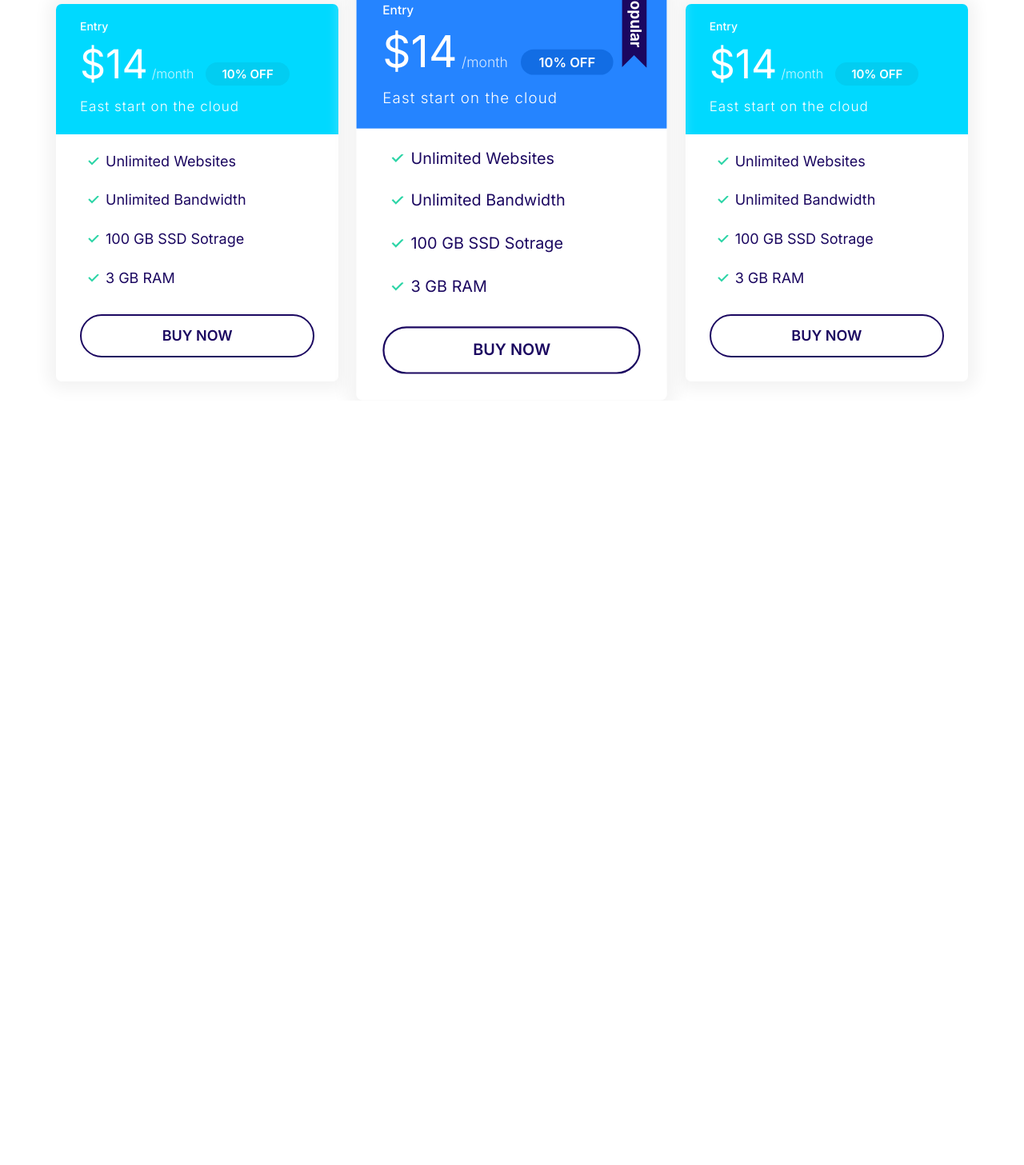
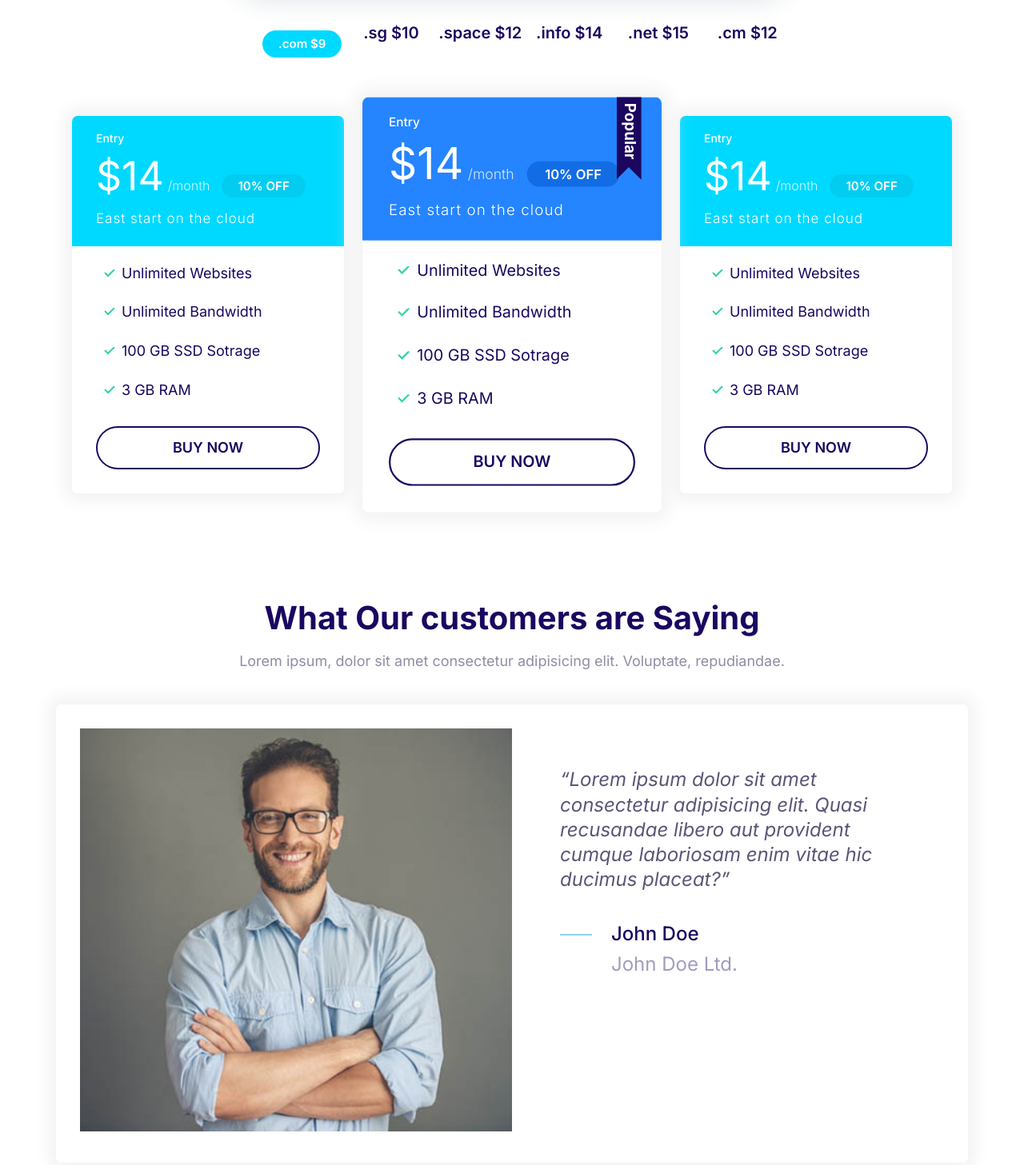
Before and after one commit to devlili10/cloudSphere, a plain HTML site: page index.html in a window 1280 px wide. Shown: the part 1057-2514 px from the top of the page at 80% size. Before the commit the page ends 1558 px from the top, so only its background shows below. Drawn offline with Linux system fonts and the light colour scheme.

Commit message:
Error: Trying to troubleshoot the testimonial icon not displaying

```diff
--- a/assets/css/styles.css
+++ b/assets/css/styles.css
@@ -602,14 +602,16 @@ a {
 
 
 
-
+.clear + section {
+    margin-top: -10rem;
+}
 
 /* Blocks */
 
-/* .block {
+.block {
     --padding-vertical: 5rem;
     padding: var(--padding-vertical) 2rem;
-} */
+}
 
 .block__header {
     text-align: center;
--- a/index.html
+++ b/index.html
@@ -42,7 +42,7 @@
   </section>
 
 
-  <section class="block container block-domain">
+  <section class="clear block container block-domain">
     <header class="block__header">
       <h2>Starting at $9 per month</h2>
       <p>Lorem ipsum dolor sit amet consectetur adipisicing elit. Odio, nemo.</p>
@@ -133,6 +133,47 @@
   </section>
 
 
+   <section class="block">
+    <header class="block__header">
+      <h2>What Our customers are Saying</h2>
+      <p>Lorem ipsum, dolor sit amet consectetur adipisicing elit. Voluptate, repudiandae.</p>
+    </header>
+    <div class="container">
+      <div class="card testimonial">
+    <div class="grid grid-cols-2">
+    <div class="testimonial-image">
+      <img src="assets/images/testimonial.jpg" alt="A happy smiling customer">
+      <span class="icon-container icon-container-accent">
+        <svg class="icon icon-white icon-small">
+        <use xlink:href="assets/images/sprite.svg#quotes"></use>
+    </svg>
+      </span>
+    </div>
+    <blockquote class="quote">
+    <p class="quote-text">Lorem ipsum dolor sit amet consectetur adipisicing elit. Quasi recusandae libero aut provident
+      cumque laboriosam
+      enim vitae hic ducimus placeat?</p>
+    <footer>
+      <div class="media">
+        <div class="media-image">
+          <svg class="icon quote-line">
+            <use xlink:href="assets/images/sprite.svg#line"></use>
+          </svg>
+        </div>
+        <div class="media-body">
+          <h3 class="media-title quote-author">John Doe</h3>
+          <p class="quote-organization">John Doe Ltd.</p>
+        </div>
+      </div>
+    </footer>
+  </blockquote>
+
+  </div>
+  </div>
+    </div>
+  </section>
+
+
 
 
   <script src="assets/js/script.js"></script>
```
Also changed, not shown: test.html (added, +66 -0 lines).
